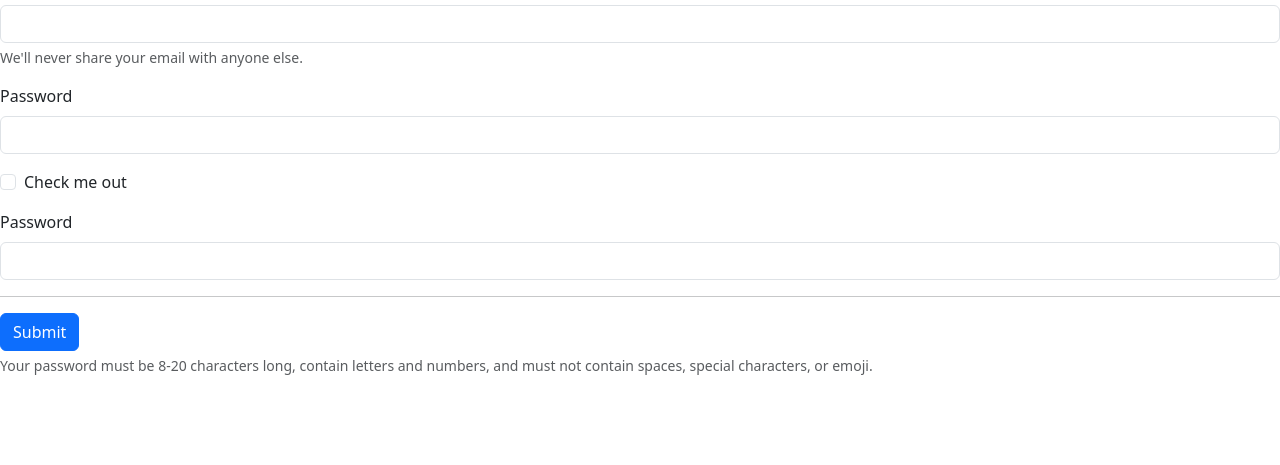
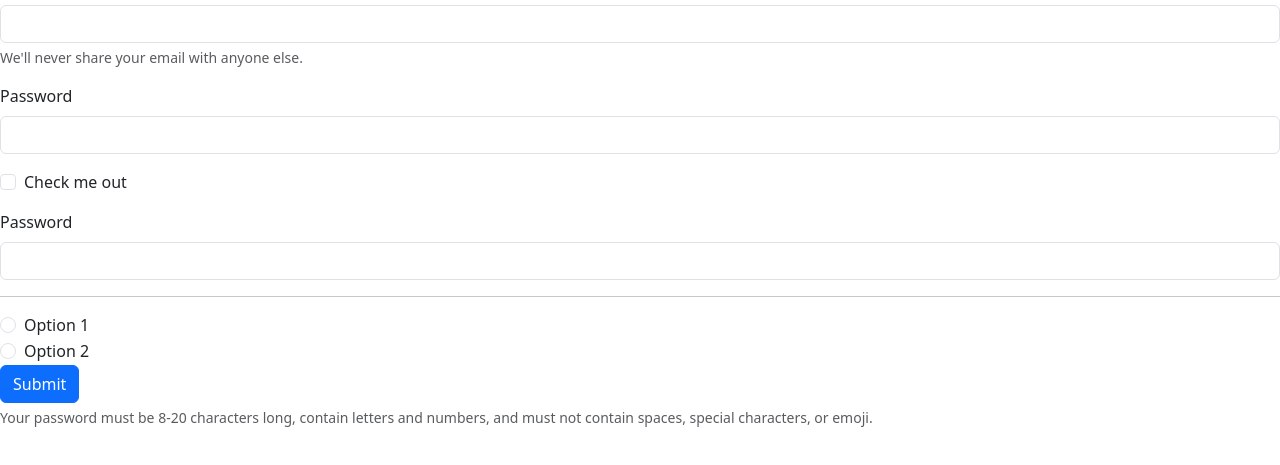
Before and after one commit to AshishBaruah/GIT-Learning, a plain HTML site: page contacts.html in a window 1280 px wide. Shown: the part 131-596 px from the top of the page. Drawn offline with nearby package versions, Linux system fonts and the light colour scheme.

Commit message:
fixed the contacts.html file

```diff
--- a/contacts.html
+++ b/contacts.html
@@ -66,6 +66,30 @@
         />
         <hr />
 
+        <div>
+          <div class="form-check">
+            <input
+              class="form-check-input"
+              type="radio"
+              name="flexRadioDefault"
+              id="flexRadioDefault1"
+            />
+            <label class="form-check-label" for="flexRadioDefault1">
+              Option 1
+            </label>
+          </div>
+          <div class="form-check">
+            <input
+              class="form-check-input"
+              type="radio"
+              name="flexRadioDefault"
+              id="flexRadioDefault2"
+            />
+            <label class="form-check-label" for="flexRadioDefault2">
+              Option 2
+            </label>
+          </div>
+        </div>
         <button type="submit" class="btn btn-primary">Submit</button>
         <div id="passwordHelpBlock" class="form-text">
           Your password must be 8-20 characters long, contain letters and
```
